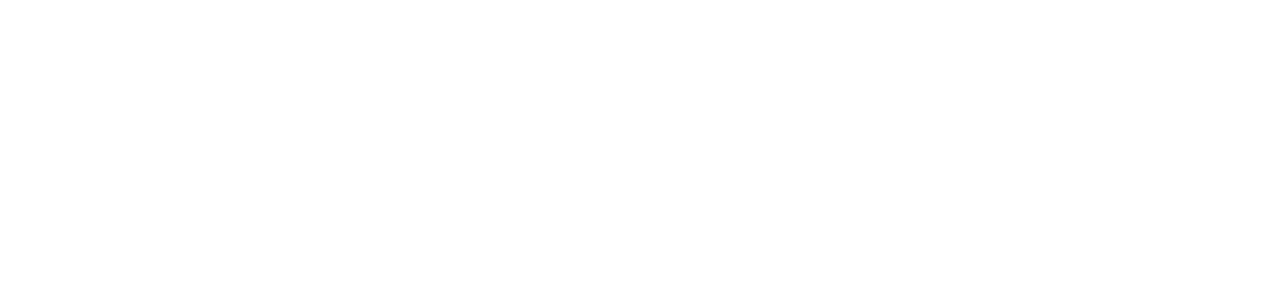
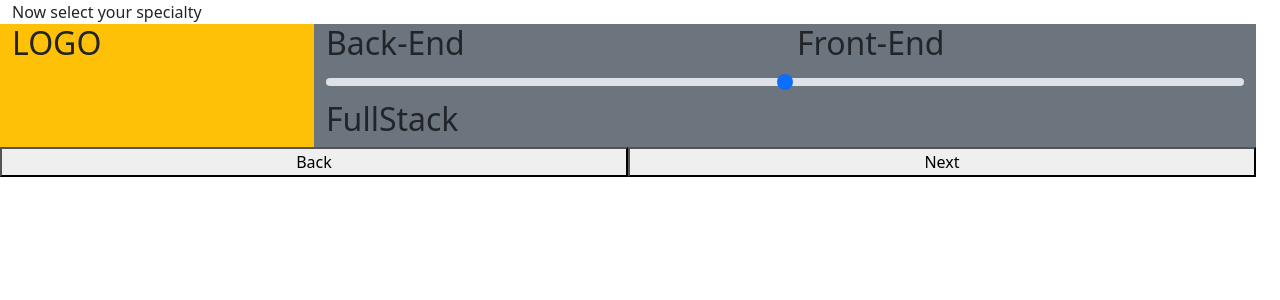
Before and after one commit to DevArKaDiA/flash_torre_app, a React (Create React App) app: page /type in a window 1280 px wide. Shown: the top 300 px of the page. Built offline with nearby package versions, Linux system fonts and the light colour scheme.

Commit message:
New windows, almost finished with layout

```diff
--- a/package.json
+++ b/package.json
@@ -13,6 +13,7 @@
     "@types/react-dom": "^17.0.5",
     "@types/react-redux": "^7.1.16",
     "@types/redux": "^3.6.0",
+    "axios": "^0.21.1",
     "node-sass": "^6.0.0",
     "react": "^17.0.2",
     "react-dom": "^17.0.2",
--- a/public/index.html
+++ b/public/index.html
@@ -28,6 +28,8 @@
     <title>React App</title>
   </head>
   <body>
+    <link href="https://cdn.jsdelivr.net/npm/bootstrap@5.0.1/dist/css/bootstrap.min.css" rel="stylesheet" integrity="sha384-+0n0xVW2eSR5OomGNYDnhzAbDsOXxcvSN1TPprVMTNDbiYZCxYbOOl7+AMvyTG2x" crossorigin="anonymous">
+    <link rel="stylesheet" href="https://cdn.jsdelivr.net/gh/devicons/devicon@v2.11.0/devicon.min.css">
     <noscript>You need to enable JavaScript to run this app.</noscript>
     <div id="root"></div>
     <!--
--- a/src/App.tsx
+++ b/src/App.tsx
@@ -1,33 +1,24 @@
-import { render } from '@testing-library/react';
+// import { render } from '@testing-library/react';
 
 import {
   BrowserRouter as Router,
   Switch,
   Route,
-  Link,
-  NavLink
 } from "react-router-dom";
 import React from 'react';
 
 
 import WelcomeSearch from './Components/Screens/Welcome';
+import SkillsScreen from "./Components/Screens/Skills";
 
 import './App.scss';
-
-
+import DevType from "./Components/Screens/DevType";
 
 
 class App extends React.Component{
-  constructor(props: {}){
-    super(props);
-
-  }
-
   render(){
     return(
-      <div>
       <Router>
-          <div>
         {/*
           A <Switch> looks through all its children <Route>
           elements and renders the first one whose path
@@ -39,21 +30,16 @@
           <Route exact path="/">
             <WelcomeSearch/>
           </Route>
-              <Route path="/about">
-                <About />
+          <Route path="/skills">
+            <SkillsScreen />
+          </Route>
+          <Route path="/type">
+            <DevType/>
           </Route>
         </Switch>
-          </div>
       </Router>
-      </div>
     );
   }
 }
 
-function About(){
-  return(
-    <h1>HOLA MUNDO</h1>
-  );
-}
-
 export default App;
--- /dev/null
+++ b/src/Components/Screens/DevType.tsx
@@ -0,0 +1,31 @@
+
+function DevType(){
+    return(
+        <div className="container-fluid">
+            <div className="row">
+                <div className="row">
+                    <div>
+                        Now select your specialty
+                    </div>
+                    <div className="col-3 bg-warning">
+                        <h2>LOGO</h2>
+                    </div>
+                    <div className="col-9 bg-secondary">
+                        <div className="row">
+                            <h2 className="col">Back-End</h2>
+                            <h2 className="col">Front-End</h2>
+                        </div>
+                        <input type="range" name="" id="" className="form-range" />
+                        <h2 className="col">FullStack</h2>
+                    </div>
+                </div>
+                <div className="row">
+                    <button className="col">Back</button>
+                    <button className="col">Next</button>
+                </div>
+            </div>
+        </div>
+    );
+}
+
+export default DevType;
--- /dev/null
+++ b/src/Components/Screens/Skills.tsx
@@ -0,0 +1,85 @@
+import axios from "axios";
+import { useState } from "react";
+import { useHistory } from "react-router-dom";
+import { JsxElement } from "typescript";
+
+
+let testSkills: Array<skill> = [
+    {
+        name: 'Python',
+        ico: 'python'
+    },
+    {
+        name: 'React',
+        ico: 'react'
+    },
+    {
+        name: 'React',
+        ico: 'react'
+    },
+    {
+        name: 'React',
+        ico: 'react'
+    },
+    {
+        name: 'React',
+        ico: 'react'
+    },
+
+]
+
+interface skill {
+    name:string,
+    ico?:string
+}
+
+function Skill(props:skill){
+    return(
+        <div className="col-3">
+            <i className={'devicon-'+ props.ico + '-plain-wordmark'}/>
+        </div>
+    );
+}
+
+
+function SkillsScreen(){
+    let skillsEndPoint:string = "https://torre.co/api/genome/bios/jfernandorojasc/implicit-skills";
+    let history = useHistory();
+
+    let onNextClick = ():void => {
+        history.push('/type');
+    }
+
+    return(
+        <div className="container-fluid">
+            <div className="row">
+                <div>
+                    Select your Stack
+                </div>
+                <div className="row">
+                    <div className="col-3 bg-warning">
+                        <h2>LOGO</h2>
+                    </div>
+                    <div className="col-9 bg-secondary">
+                        <h2>SKILLS</h2>
+
+                        <div className="row">
+                            {
+                                testSkills.map((s) => {
+                                    return(<Skill name={s.name} ico={s.ico}/>);
+                                })
+                            }
+                        </div>
+                    </div>
+                </div>
+                <div className="row">
+                    <button className="col">Back</button>
+                    <button onClick={onNextClick} className="col">Next</button>
+                </div>
+            </div>
+        </div>
+    );
+}
+
+
+export default SkillsScreen;
--- a/src/Components/Screens/Welcome.tsx
+++ b/src/Components/Screens/Welcome.tsx
@@ -1,18 +1,34 @@
-import { Component, ReactElement } from "react";
 import logo from '../../img/logo192.png'
 
-import { Link, NavLink, Redirect, useHistory } from 'react-router-dom'
-import { JsxElement } from "typescript";
+import { useHistory } from 'react-router-dom'
+import React, { SyntheticEvent, useState } from 'react';
+
 
 
 
 
 function WelcomeSearch(){
     let history = useHistory();
+    let [isCorrectUsername, setIsCorrectUsername] = useState<Boolean>(false);
 
     let hadleSubmit = (e:any) => {
         e.preventDefault();
         history.push('/skills');
+    }
+
+    let onChangeUsername = (e:React.FormEvent<HTMLInputElement>) => {
+        let regex: RegExp = /[.*+?^${}()|[\]\\]/g;
+        let username: string = e.currentTarget.value;
+        //Check user
+        if(!regex.test(username)){
+            if(!isCorrectUsername) setIsCorrectUsername(true);
+
+            //Store User on app State Redux
+            //...
+            return;
+        }
+        setIsCorrectUsername(!isCorrectUsername);
+
     }
 
     return(
@@ -20,8 +36,19 @@
             <div>
                 <img src={logo} alt="" />
                 <form>
-                    <input type="text" name="" id="" />
-                    <button onClick={(e) => hadleSubmit(e)}>Buscar</button>
+                    <input
+                    className={" " + isCorrectUsername ? '' : ''}
+                    type="text"
+                    name="username"
+                    id="username"
+                    onChange={(e) => onChangeUsername(e)}
+                    />
+                    <button
+                    onClick={(e) => hadleSubmit(e)}
+                    disabled={!isCorrectUsername}
+                    >
+                        Buscar
+                    </button>
                 </form>
             </div>
         </div>
```
Also changed, not shown: 1 other file (tests, documents, lock files or other folders). Lines whose indentation alone changed are shown as unchanged.
